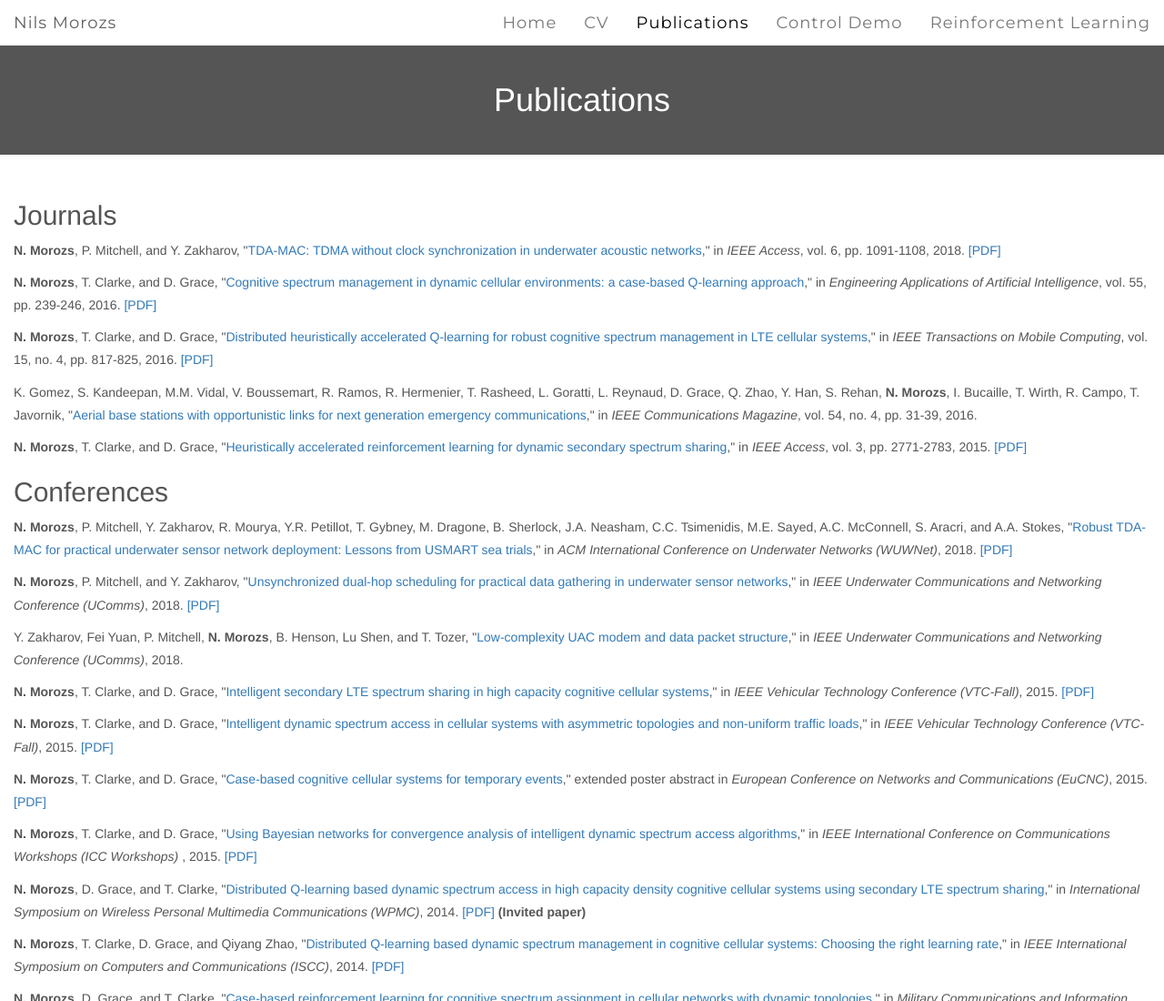
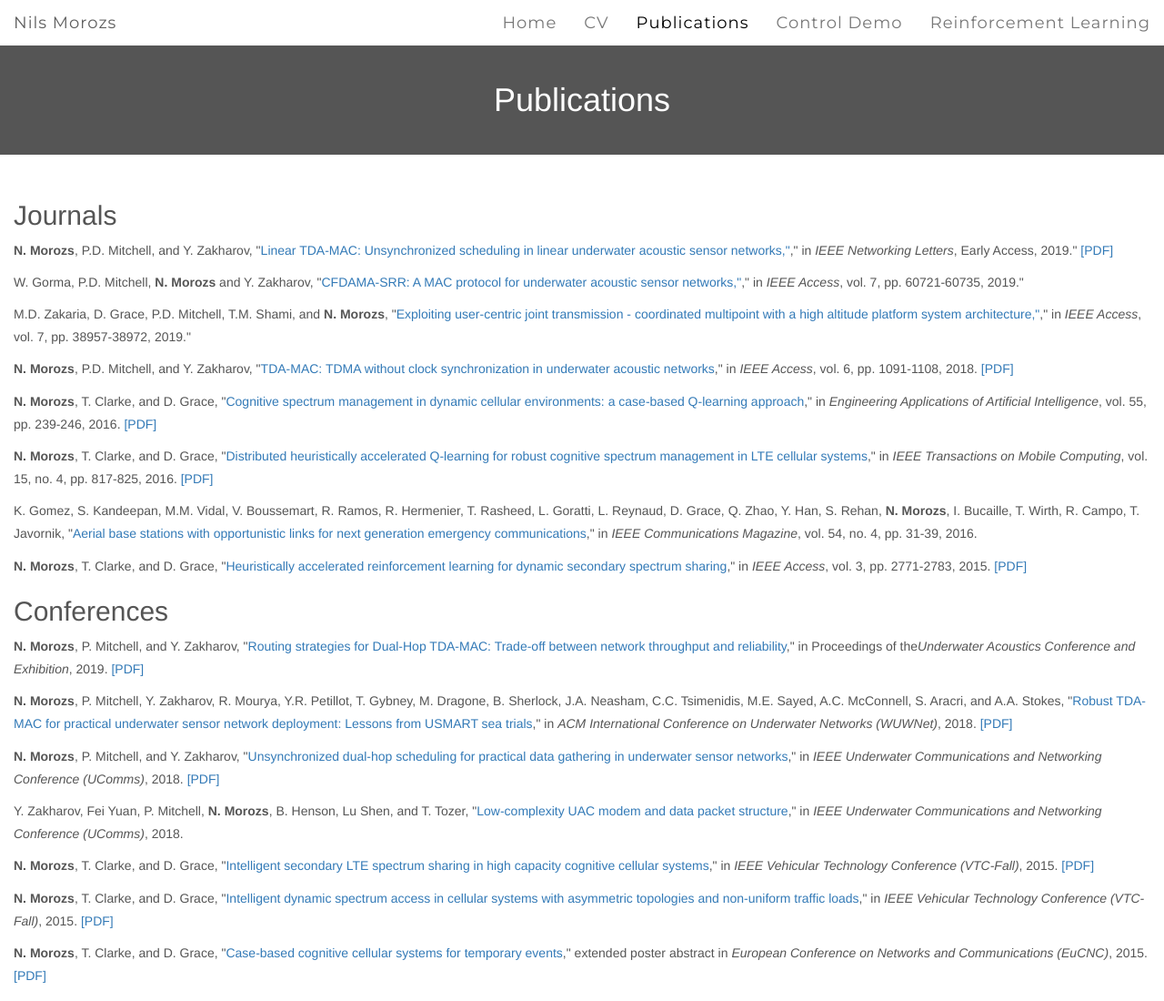
Before and after one commit to nilsmorozs/nilsmorozs.github.io, a plain HTML site: page publications.html in a window 1280 px wide. Shown: the top 1100 px of the page at 91% size. Drawn offline with nearby package versions, Linux system fonts and the light colour scheme.

Commit message:
Updated publications

```diff
--- a/publications.html
+++ b/publications.html
@@ -42,14 +42,18 @@
 
 <div class="container-fluid bg-white main-container">
 	<h2>Journals</h2>
-	<p><b>N. Morozs</b>, P. Mitchell, and Y. Zakharov, "<a href="http://ieeexplore.ieee.org/document/8119916/" target="_blank">TDA-MAC: TDMA without clock synchronization in underwater acoustic networks</a>," in <i>IEEE Access</i>, vol. 6, pp. 1091-1108, 2018. <a href="papers/tdamac_access2017_final.pdf" target="_blank">[PDF]</a></p>
+	<p><b>N. Morozs</b>, P.D. Mitchell, and Y. Zakharov, "<a href="https://ieeexplore.ieee.org/document/8750892" target="_blank">Linear TDA-MAC: Unsynchronized scheduling in linear underwater acoustic sensor networks,"</a>," in <i>IEEE Networking Letters</i>, Early Access, 2019." <a href="papers/ltdamac_nl2019.pdf" target="_blank">[PDF]</a></p>
+	<p>W. Gorma, P.D. Mitchell, <b>N. Morozs</b> and Y. Zakharov, "<a href="https://ieeexplore.ieee.org/document/8710240" target="_blank">CFDAMA-SRR: A MAC protocol for underwater acoustic sensor networks,"</a>," in <i>IEEE Access</i>, vol. 7, pp. 60721-60735, 2019."</p>
+	<p>M.D. Zakaria, D. Grace, P.D. Mitchell, T.M. Shami, and <b>N. Morozs</b>, "<a href="https://ieeexplore.ieee.org/document/8671691" target="_blank">Exploiting user-centric joint transmission - coordinated multipoint with a high altitude platform system architecture,"</a>," in <i>IEEE Access</i>, vol. 7, pp. 38957-38972, 2019."</p>
+	<p><b>N. Morozs</b>, P.D. Mitchell, and Y. Zakharov, "<a href="http://ieeexplore.ieee.org/document/8119916/" target="_blank">TDA-MAC: TDMA without clock synchronization in underwater acoustic networks</a>," in <i>IEEE Access</i>, vol. 6, pp. 1091-1108, 2018. <a href="papers/tdamac_access2017_final.pdf" target="_blank">[PDF]</a></p>
 	<p><b>N. Morozs</b>, T. Clarke, and D. Grace, "<a href="http://www.sciencedirect.com/science/article/pii/S0952197616301270" target="_blank">Cognitive spectrum management in dynamic cellular environments: a case-based Q-learning approach</a>," in <i>Engineering Applications of Artificial Intelligence</i>, vol. 55, pp. 239-246, 2016. <a href="papers/cbrl_eaai2016.pdf" target="_blank">[PDF]</a></p>
 	<p><b>N. Morozs</b>, T. Clarke, and D. Grace, "<a href="http://ieeexplore.ieee.org/xpl/articleDetails.jsp?arnumber=7127014" target="_blank">Distributed heuristically accelerated Q-learning for robust cognitive spectrum management in LTE cellular systems</a>," in <i>IEEE Transactions on Mobile Computing</i>, vol. 15, no. 4, pp. 817-825, 2016. <a href="papers/diaq_tmc2015.pdf" target="_blank">[PDF]</a></p>
 	<p>K. Gomez, S. Kandeepan, M.M. Vidal, V. Boussemart, R. Ramos, R. Hermenier, T. Rasheed, L. Goratti, L. Reynaud, D. Grace, Q. Zhao, Y. Han, S. Rehan, <b>N. Morozs</b>, I. Bucaille, T. Wirth, R. Campo, T. Javornik, "<a href="https://ieeexplore.ieee.org/document/7452263/" target="_blank">Aerial base stations with opportunistic links for next generation emergency communications</a>," in <i>IEEE Communications Magazine</i>, vol. 54, no. 4, pp. 31-39, 2016.</p>
 	<p><b>N. Morozs</b>, T. Clarke, and D. Grace, "<a href="http://ieeexplore.ieee.org/xpl/articleDetails.jsp?arnumber=7350209" target="_blank">Heuristically accelerated reinforcement learning for dynamic secondary spectrum sharing</a>," in <i>IEEE Access</i>, vol. 3, pp. 2771-2783, 2015. <a href="papers/driaq_access2015.pdf" target="_blank">[PDF]</a></p>
 
 	<h2>Conferences</h2>
-	<p><b>N. Morozs</b>, P. Mitchell, Y. Zakharov, R. Mourya, Y.R. Petillot, T. Gybney, M. Dragone, B. Sherlock, J.A. Neasham, C.C. Tsimenidis, M.E. Sayed, A.C. McConnell, S. Aracri, and A.A. Stokes, "<a href="papers/tdamac_wuwnet2018_gspp.pdf" target="_blank">Robust TDA-MAC for practical underwater sensor network deployment: Lessons from USMART sea trials</a>," in <i>ACM International Conference on Underwater Networks (WUWNet)</i>, 2018. <a href="papers/tdamac_wuwnet2018_gspp.pdf" target="_blank">[PDF]</a></p>
+	<p><b>N. Morozs</b>, P. Mitchell, and Y. Zakharov, "<a href="http://eprints.whiterose.ac.uk/148138/" target="_blank">Routing strategies for Dual-Hop TDA-MAC: Trade-off between network throughput and reliability</a>," in Proceedings of the<i>Underwater Acoustics Conference and Exhibition</i>, 2019. <a href="papers/routing_uace2019_gspp.pdf" target="_blank">[PDF]</a></p>
+	<p><b>N. Morozs</b>, P. Mitchell, Y. Zakharov, R. Mourya, Y.R. Petillot, T. Gybney, M. Dragone, B. Sherlock, J.A. Neasham, C.C. Tsimenidis, M.E. Sayed, A.C. McConnell, S. Aracri, and A.A. Stokes, "<a href="https://dl.acm.org/citation.cfm?id=3291970" target="_blank">Robust TDA-MAC for practical underwater sensor network deployment: Lessons from USMART sea trials</a>," in <i>ACM International Conference on Underwater Networks (WUWNet)</i>, 2018. <a href="papers/tdamac_wuwnet2018_gspp.pdf" target="_blank">[PDF]</a></p>
 	<p><b>N. Morozs</b>, P. Mitchell, and Y. Zakharov, "<a href="https://ieeexplore.ieee.org/document/8493167" target="_blank">Unsynchronized dual-hop scheduling for practical data gathering in underwater sensor networks</a>," in <i>IEEE Underwater Communications and Networking Conference (UComms)</i>, 2018. <a href="papers/sdh-tda-ucomms2018_gspp.pdf" target="_blank">[PDF]</a></p>
 	<p>Y. Zakharov, Fei Yuan, P. Mitchell, <b>N. Morozs</b>, B. Henson, Lu Shen, and T. Tozer, "<a href="https://ieeexplore.ieee.org/document/8493210" target="_blank">Low-complexity UAC modem and data packet structure</a>," in <i>IEEE Underwater Communications and Networking Conference (UComms)</i>, 2018.</p>
 	<p><b>N. Morozs</b>, T. Clarke, and D. Grace, "<a href="http://ieeexplore.ieee.org/xpl/articleDetails.jsp?arnumber=7390987" target="_blank">Intelligent secondary LTE spectrum sharing in high capacity cognitive cellular systems</a>," in <i>IEEE Vehicular Technology Conference (VTC-Fall)</i>, 2015. <a href="papers/ql_vtc2015.pdf" target="_blank">[PDF]</a></p>
```
Also changed, not shown: 2 other files.
